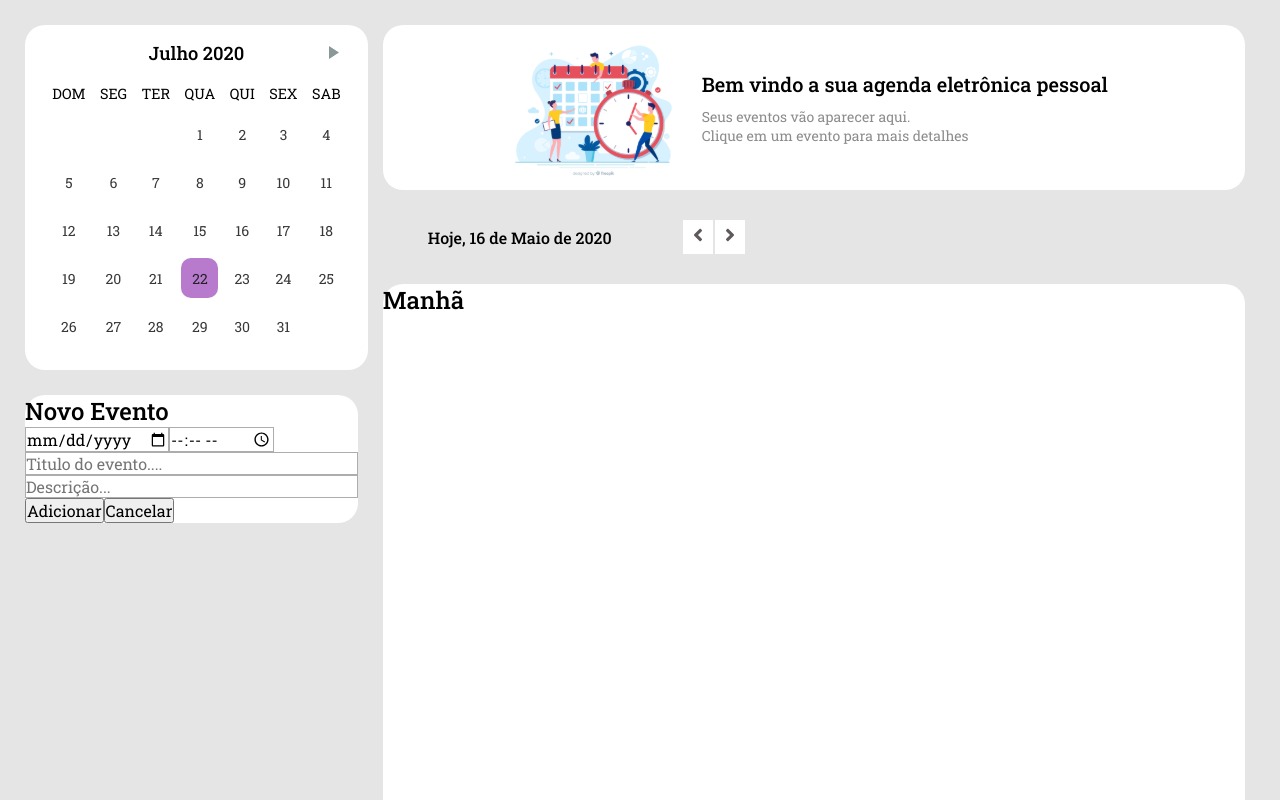
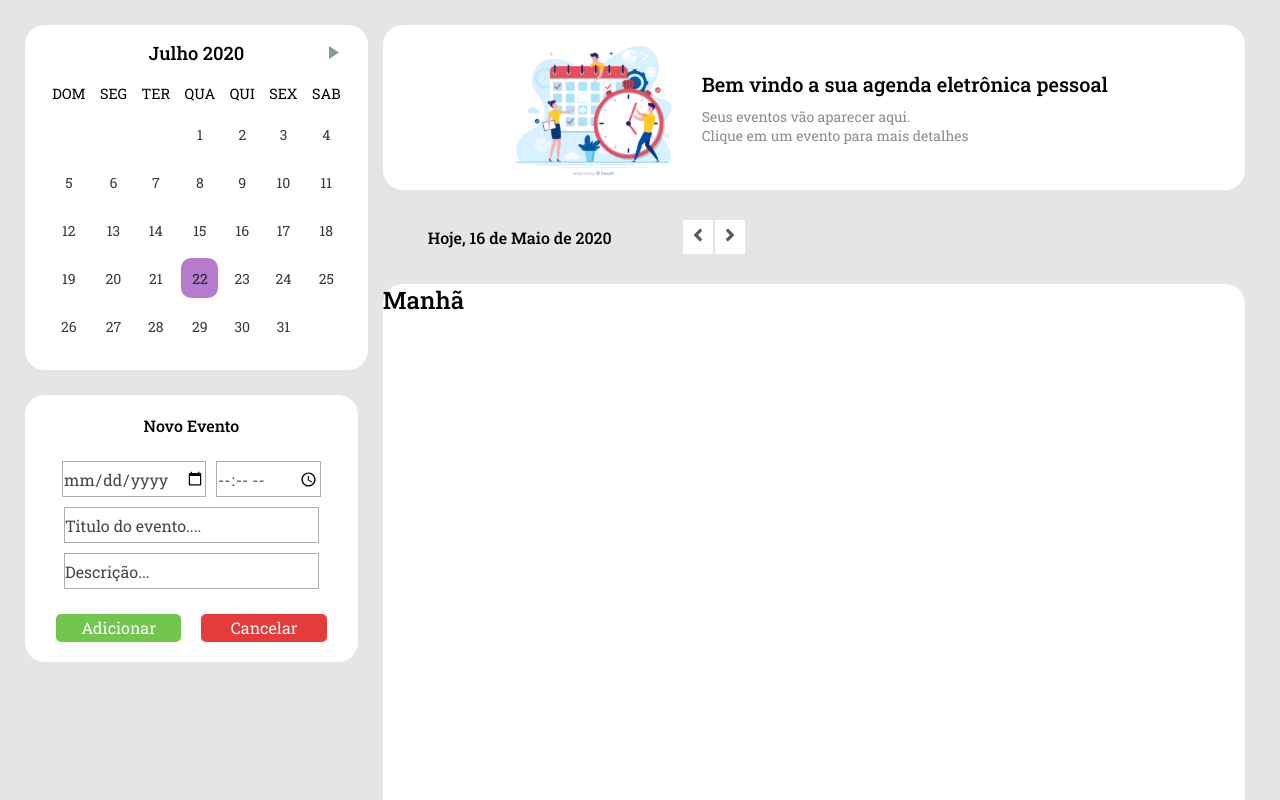
Before and after one commit to Marcelo8173/Schedule-online, a React (Create React App) app: page / in a window 1280 px wide. Shown: the top 800 px of the page. Built offline with nearby package versions, Linux system fonts and the light colour scheme.

Commit message:
NewEvent layout
Marcelo<marceloandrebio@gmail.com>

```diff
--- a/src/components/Input/styled.ts
+++ b/src/components/Input/styled.ts
@@ -3,8 +3,17 @@ import styled from 'styled-components';
 
 export const DateInput = styled.div`
     border: 1px solid #ADADAD;
+    margin-bottom: 10px;
+    width: 87%;
+    margin: 5px;
 
     input{
         border: 0;
+        color: #474747;
+        height: 34px;
+        &::placeholder{
+            color: #474747;
+
+        }
     }
 `;
--- a/src/components/NewEvent/index.tsx
+++ b/src/components/NewEvent/index.tsx
@@ -1,5 +1,5 @@
 import React from 'react';
-import { Container,ContentDate,ButtonContainer} from './styles';
+import { Container,ContentDate,ButtonContainer,ButtonAdd,ButtonEsc} from './styles';
 import Input from '../Input';
 
 const NewEvent:React.FC = () =>{
@@ -14,8 +14,8 @@ const NewEvent:React.FC = () =>{
             <Input type="text" placeholder="Descrição..."/>
 
             <ButtonContainer>
-                <button>Adicionar</button>
-                <button>Cancelar</button>
+                <ButtonAdd>Adicionar</ButtonAdd>
+                <ButtonEsc>Cancelar</ButtonEsc>
             </ButtonContainer>
         </Container>
     );
--- a/src/components/NewEvent/styles.ts
+++ b/src/components/NewEvent/styles.ts
@@ -1,15 +1,44 @@
 import styled from 'styled-components';
 
 export const Container = styled.div`
+    display: flex;
+    padding: 20px;
+    flex-direction: column;
+    align-items: center;
     background: #FFFF;
     margin: 25px;
     border-radius: 20px;
+
+    h1{
+        font-size: 16px;
+
+    }
 `;
 
 export const ContentDate = styled.div`
     display: flex;
+    margin-top: 20px;
 `;
 
 export const ButtonContainer = styled.div`
+    margin-top: 20px;
+`;
 
+export const ButtonAdd = styled.button`
+    margin-right: 10px;
+    background: #73C64D;
+    border: 0;
+    color: #FFFF;
+    width: 125.5px;
+    height: 27.19px;
+    border-radius: 5px;
 `;
+export const ButtonEsc = styled.button`
+    margin-left: 10px;
+    border: 0;
+    background: #E53B3B;
+    color: #FFFF;
+    width: 125.5px;
+    height: 27.19px;
+    border-radius: 5px;
+`;
```
